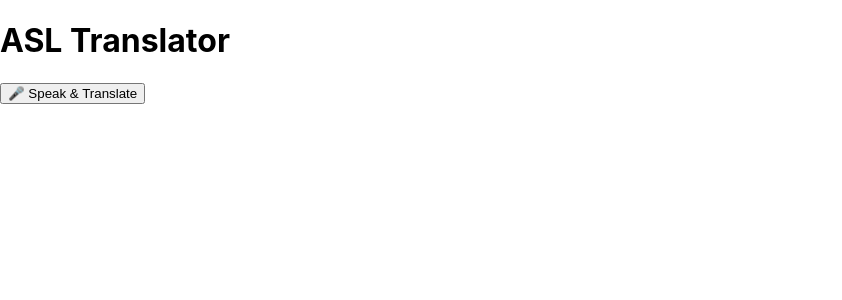
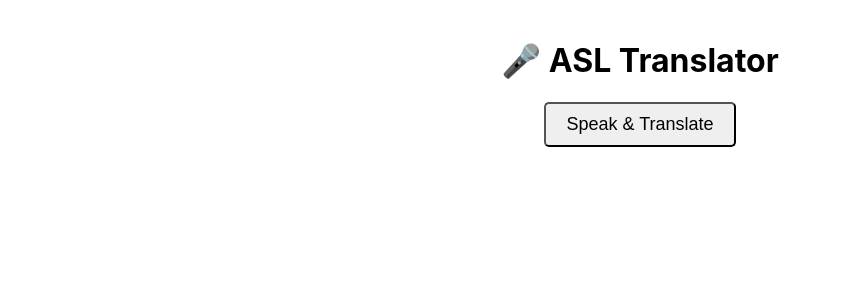
Before and after one commit to shristi909/MajorProject_TEXT_TO_ASL, a React (Create React App) app in the folder frontend/: page / in a window 1280 px wide. Shown: the top 300 px of the page, without its empty margins (0-842 px from the left). Built offline with nearby package versions, Linux system fonts and the light colour scheme.

Commit message:
Updated ASL Translator with speech-to-video functionality

```diff
--- a/frontend/src/App.js
+++ b/frontend/src/App.js
@@ -1,56 +1,125 @@
-import { useState, useRef } from "react";
+// import { useState, useRef } from "react";
 
-function App() {
+// function App() {
+//   const [videos, setVideos] = useState([]);
+//   const [currentIndex, setCurrentIndex] = useState(0);
+//   const [error, setError] = useState(null);
+//   const videoRef = useRef(null);
+
+//   const fetchVideos = async () => {
+//     setError(null);
+//     setCurrentIndex(0); // Reset index when fetching new videos
+//     try {
+//       const response = await fetch("http://localhost:5000/api/speech-to-video");
+//       const data = await response.json();
+
+//       if (response.ok) {
+//         setVideos(data.videos);
+//       } else {
+//         setError(data.error || "Error fetching videos");
+//       }
+//     } catch (err) {
+//       setError("Failed to fetch data. Is the backend running?");
+//     }
+//   };
+
+//   const handleVideoEnd = () => {
+//     if (currentIndex < videos.length - 1) {
+//       setCurrentIndex((prevIndex) => prevIndex + 1);
+//     }
+//   };
+
+//   return (
+//     <div>
+//       <h1>ASL Translator</h1>
+//       <button onClick={fetchVideos}>🎤 Speak & Translate</button>
+
+//       {error && <p style={{ color: "red" }}>⚠️ {error}</p>}
+
+//       {videos.length > 0 && (
+//         <div>
+//           <h2>🎥 Playing ASL Videos</h2>
+//           <video
+//             ref={videoRef}
+//             src={videos[currentIndex]}
+//             controls
+//             autoPlay
+//             width="400"
+//             onEnded={handleVideoEnd} // Play next video when the current one ends
+//           />
+//         </div>
+//       )}
+//     </div>
+//   );
+// }
+
+// export default App;
+import React, { useState } from "react";
+
+const App = () => {
   const [videos, setVideos] = useState([]);
+  const [error, setError] = useState(null);
   const [currentIndex, setCurrentIndex] = useState(0);
-  const [error, setError] = useState(null);
-  const videoRef = useRef(null);
 
   const fetchVideos = async () => {
     setError(null);
-    setCurrentIndex(0); // Reset index when fetching new videos
+    setVideos([]);
+    setCurrentIndex(0);
+
     try {
       const response = await fetch("http://localhost:5000/api/speech-to-video");
       const data = await response.json();
 
-      if (response.ok) {
+      console.log("Backend response:", data);
+
+      if (response.ok && data.videos && data.videos.length > 0) {
         setVideos(data.videos);
       } else {
-        setError(data.error || "Error fetching videos");
+        setError(data.error || "No matching videos found.");
       }
     } catch (err) {
       setError("Failed to fetch data. Is the backend running?");
     }
   };
 
-  const handleVideoEnd = () => {
-    if (currentIndex < videos.length - 1) {
-      setCurrentIndex((prevIndex) => prevIndex + 1);
-    }
-  };
+  return (
+    <div style={{ textAlign: "center", padding: "20px" }}>
+      <h1>🎤 ASL Translator</h1>
+      <button
+        onClick={fetchVideos}
+        style={{
+          padding: "10px 20px",
+          fontSize: "18px",
+          cursor: "pointer",
+          borderRadius: "5px",
+        }}
+      >
+        Speak & Translate
+      </button>
 
-  return (
-    <div>
-      <h1>ASL Translator</h1>
-      <button onClick={fetchVideos}>🎤 Speak & Translate</button>
-
-      {error && <p style={{ color: "red" }}>⚠️ {error}</p>}
+      {error && <p style={{ color: "red" }}>{error}</p>}
 
       {videos.length > 0 && (
         <div>
-          <h2>🎥 Playing ASL Videos</h2>
           <video
-            ref={videoRef}
+            key={videos[currentIndex]}
             src={videos[currentIndex]}
             controls
             autoPlay
-            width="400"
-            onEnded={handleVideoEnd} // Play next video when the current one ends
-          />
+            style={{ marginTop: "20px", maxWidth: "80%" }}
+          ></video>
+          {currentIndex < videos.length - 1 && (
+            <button
+              onClick={() => setCurrentIndex(currentIndex + 1)}
+              style={{ marginTop: "10px", padding: "10px", cursor: "pointer" }}
+            >
+              Next Video
+            </button>
+          )}
         </div>
       )}
     </div>
   );
-}
+};
 
 export default App;
```
Also changed, not shown: 1 other file (tests, documents, lock files or other folders).
